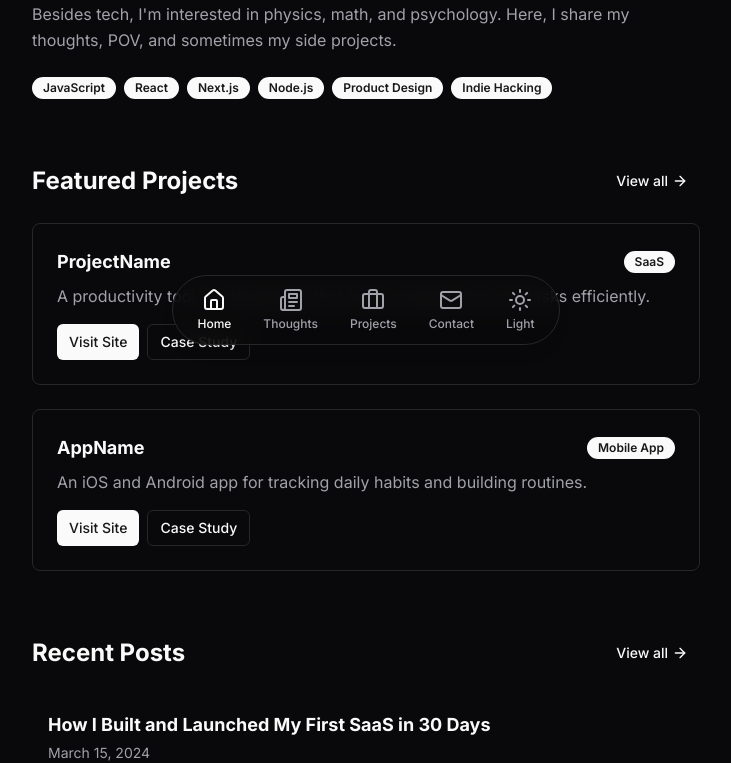
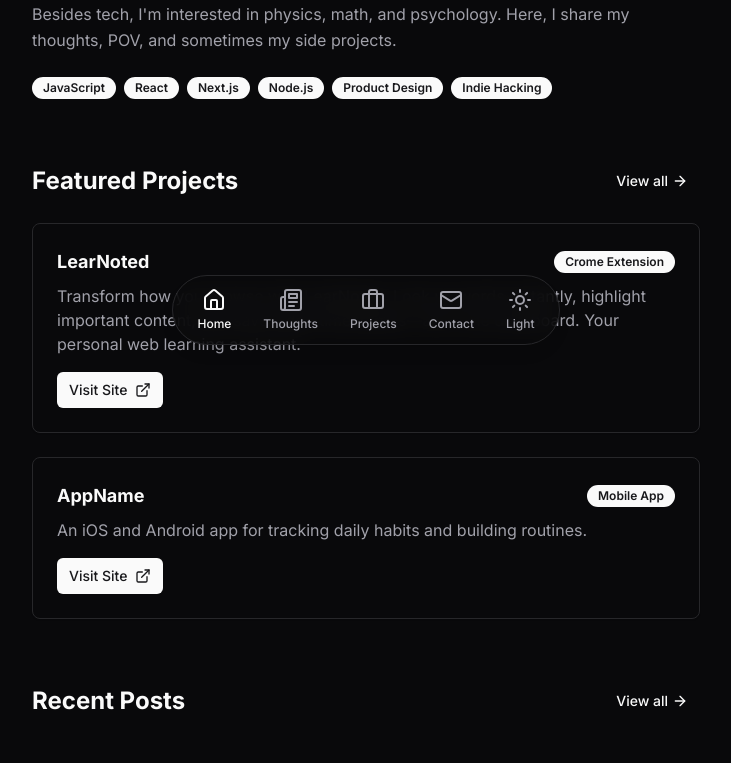
Before and after one commit to Harshrawat27/Portfolio, a Next.js app: page / in a window 1280 px wide. Shown: the part 431-1194 px from the top of the page, without its empty margins (274-1005 px from the left). Built offline with nearby package versions, Linux system fonts and the light colour scheme.

Commit message:
updating home page projects

```diff
--- a/app/page.tsx
+++ b/app/page.tsx
@@ -2,7 +2,7 @@ import Image from 'next/image';
 import { Button } from '@/components/ui/button';
 import { Badge } from '@/components/ui/badge';
 import { Card, CardContent } from '@/components/ui/card';
-import { ArrowRight, Github, Twitter } from 'lucide-react';
+import { ArrowRight, Github, Twitter, ExternalLink } from 'lucide-react';
 import Link from 'next/link';
 
 export default function Home() {
@@ -75,19 +75,26 @@ export default function Home() {
               <div className='space-y-4'>
                 <div className='space-y-2'>
                   <div className='flex items-center justify-between'>
-                    <h3 className='font-bold text-lg'>ProjectName</h3>
-                    <Badge>SaaS</Badge>
+                    <h3 className='font-bold text-lg'>LearNoted</h3>
+                    <Badge>Crome Extension</Badge>
                   </div>
                   <p className='text-muted-foreground'>
-                    A productivity tool for developers that helps manage time
-                    and tasks efficiently.
+                    Transform how you browse with LearNoted. Look up words
+                    instantly, highlight important content, and save video
+                    timestamps—all in one dashboard. Your personal web learning
+                    assistant.
                   </p>
                 </div>
                 <div className='flex gap-2'>
-                  <Button size='sm'>Visit Site</Button>
+                  <Link href='https://www.learnoted.com/'>
+                    <Button size='sm'>
+                      Visit Site <ExternalLink className='h-4 w-4' />
+                    </Button>
+                  </Link>
+                  {/* <Link href='https://www.learnoted.com/'>
                   <Button size='sm' variant='outline'>
                     Case Study
-                  </Button>
+                  </Button></Link> */}
                 </div>
               </div>
             </CardContent>
@@ -107,10 +114,15 @@ export default function Home() {
                   </p>
                 </div>
                 <div className='flex gap-2'>
-                  <Button size='sm'>Visit Site</Button>
-                  <Button size='sm' variant='outline'>
+                  <Link href='https://territory-typer-production.up.railway.app/'>
+                    <Button size='sm'>
+                      Visit Site
+                      <ExternalLink className='h-4 w-4' />
+                    </Button>
+                  </Link>
+                  {/* <Button size='sm' variant='outline'>
                     Case Study
-                  </Button>
+                  </Button> */}
                 </div>
               </div>
             </CardContent>
--- a/app/projects/page.tsx
+++ b/app/projects/page.tsx
@@ -54,9 +54,9 @@ export default function ProjectsPage() {
                     <Badge>{project.category}</Badge>
                   </div>
                   <p className='text-muted-foreground'>{project.description}</p>
-                  <p className='text-sm text-muted-foreground'>
+                  {/* <p className='text-sm text-muted-foreground'>
                     {project.longDescription}
-                  </p>
+                  </p> */}
                 </div>
                 <div className='flex gap-2'>
                   <Button size='sm' className='gap-1'>
```
